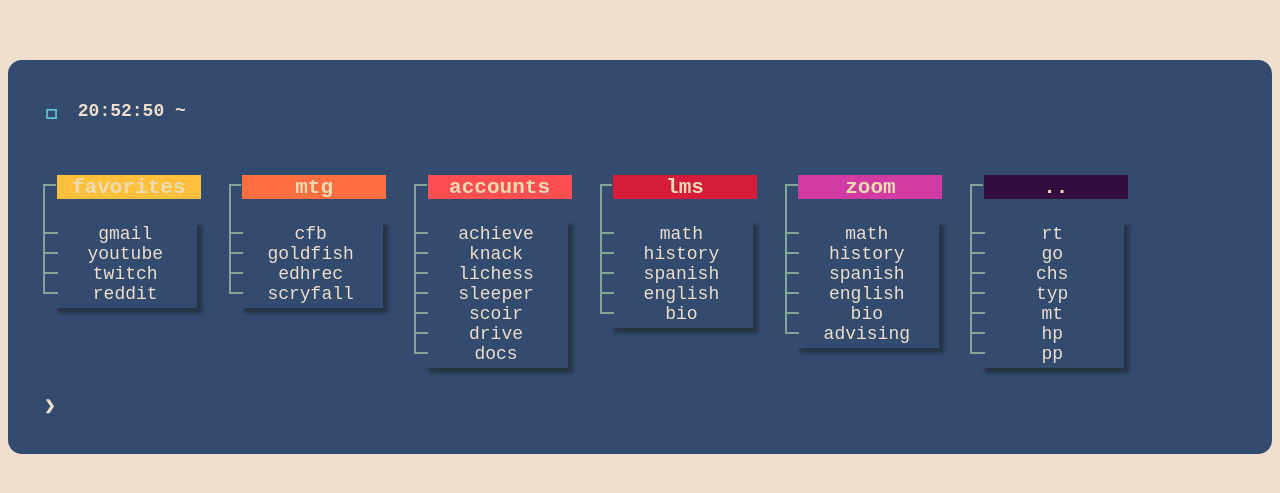
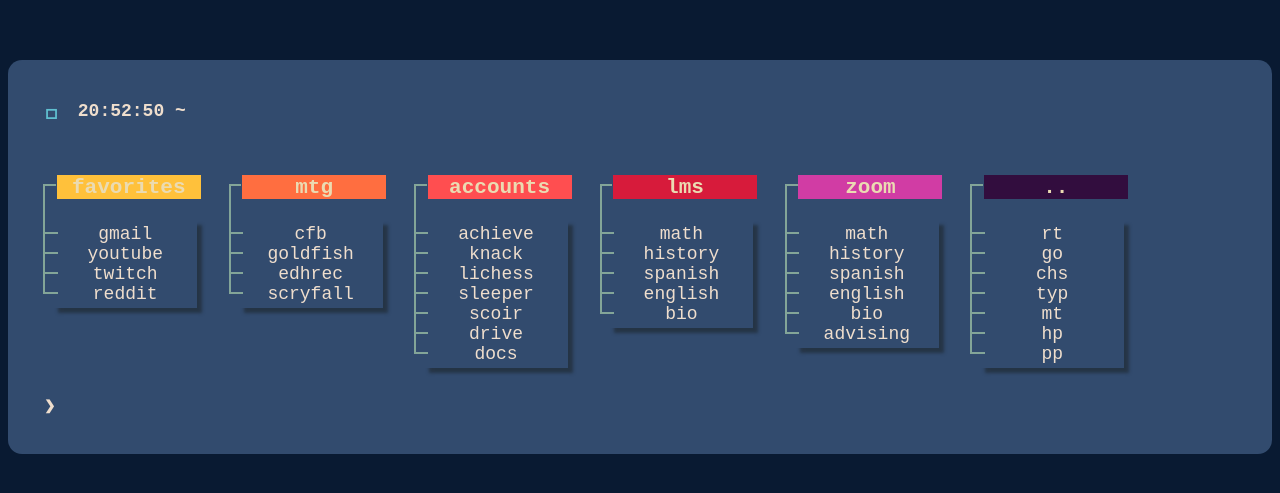
Before and after one commit to winstoningalls/chromeStartpage, a browser extension: page myStartpage/index.html in a window 1280 px wide. Shown: the part 143-636 px from the top of the page. Drawn offline with Linux system fonts and the light colour scheme.

Commit message:
theme should be all set

```diff
--- a/myStartpage/css/style.css
+++ b/myStartpage/css/style.css
@@ -2,7 +2,7 @@ html {
 	display: flex;
 	align-items: center;
 	justify-content: center;
-	background-color: #EFDECD;
+	background-color: #091A32;
 	font: 18px monospace;
 	height: 100%;
 }
```
